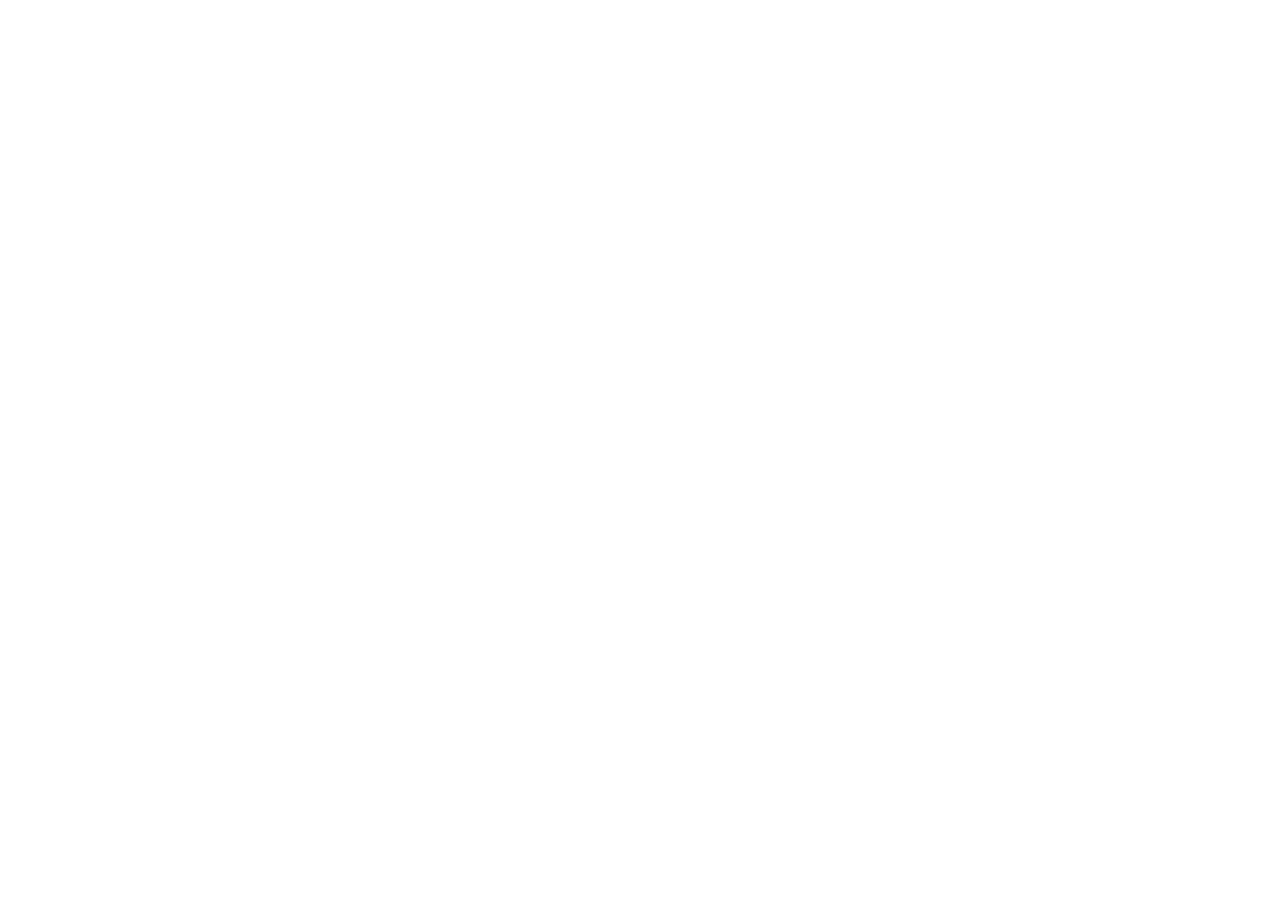
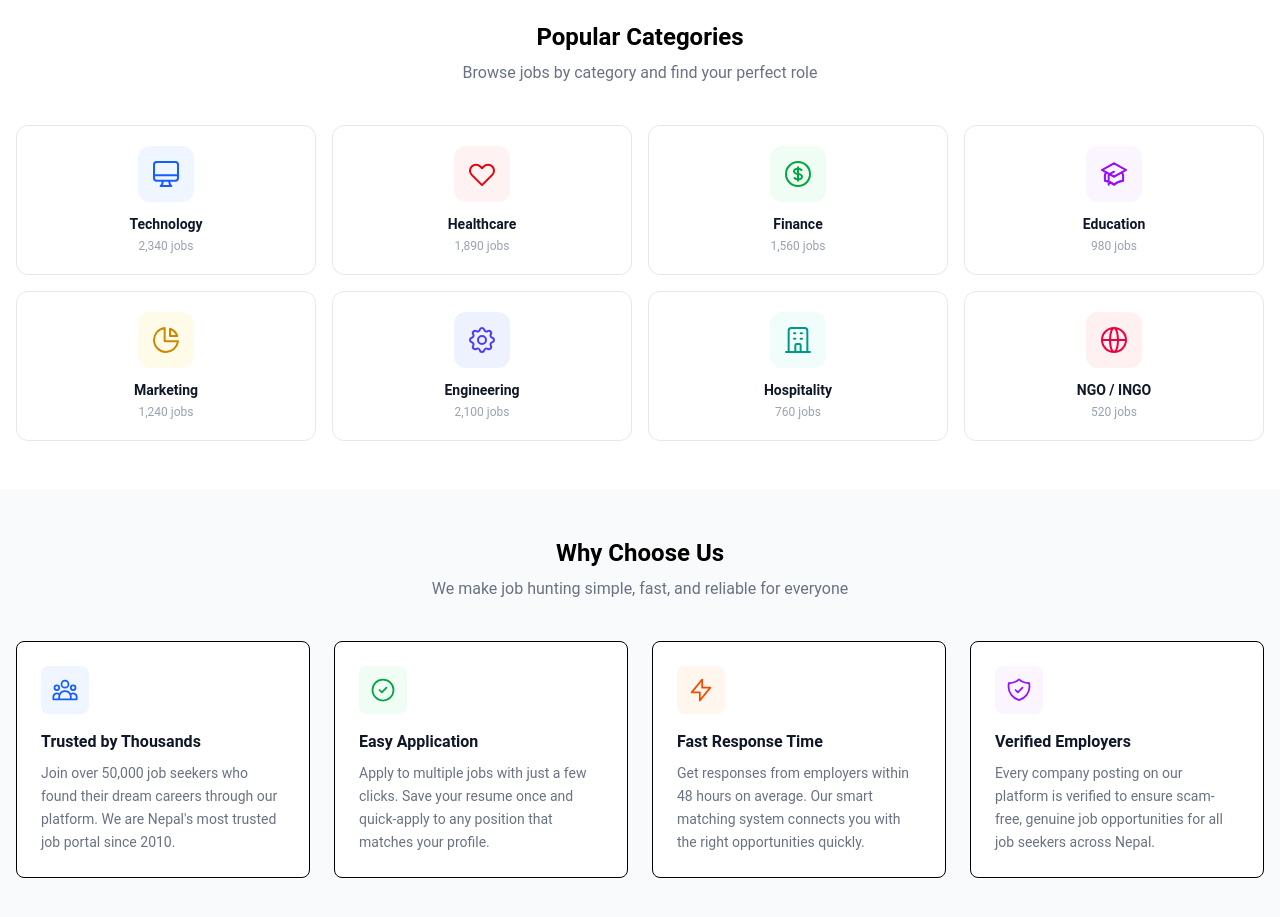
Before and after one commit to raisalomi595/JobNepal, a React app: page / in a window 1280 px wide. Shown: the part 1760-2677 px from the top of the page. Before the commit the page ends 1733 px from the top, so only its background shows below. Built offline with nearby package versions, Linux system fonts and the light colour scheme; the HTML template or start-up script is replaced by a standard one.

Commit message:
Feat: Add Featured Jobs, Categories, and Why Choose Us

```diff
--- a/src/App.jsx
+++ b/src/App.jsx
@@ -20,6 +20,8 @@
 import JobSidebar from "./components/JobSidebar";
 
 import FeaturedJobs from "./components/FeaturedJobs";
+import PopularCategories from "./components/PopularCategories";
+import WhyChooseUs from "./components/WhyChooseUs";
 
 function App() {
   return (
@@ -50,6 +52,8 @@
         preserving the original jobsnepal.com look and feel.
       */}
       <FeaturedJobs />
+      <PopularCategories />
+      <WhyChooseUs />
     </div>
   );
 }
--- /dev/null
+++ b/src/components/PopularCategories.jsx
@@ -0,0 +1,40 @@
+const categories = [
+  { title: "Technology", count: "2,340 jobs", color: "bg-blue-50 text-blue-600", hover: "hover:border-blue-200",
+    icon: <svg className="w-8 h-8" fill="none" stroke="currentColor" viewBox="0 0 24 24"><path strokeLinecap="round" strokeLinejoin="round" strokeWidth={1.5} d="M9.75 17L9 20l-1 1h8l-1-1-.75-3M3 13h18M5 17h14a2 2 0 002-2V5a2 2 0 00-2-2H5a2 2 0 00-2 2v10a2 2 0 002 2z" /></svg> },
+  { title: "Healthcare", count: "1,890 jobs", color: "bg-red-50 text-red-600", hover: "hover:border-red-200",
+    icon: <svg className="w-8 h-8" fill="none" stroke="currentColor" viewBox="0 0 24 24"><path strokeLinecap="round" strokeLinejoin="round" strokeWidth={1.5} d="M4.318 6.318a4.5 4.5 0 000 6.364L12 20.364l7.682-7.682a4.5 4.5 0 00-6.364-6.364L12 7.636l-1.318-1.318a4.5 4.5 0 00-6.364 0z" /></svg> },
+  { title: "Finance", count: "1,560 jobs", color: "bg-green-50 text-green-600", hover: "hover:border-green-200",
+    icon: <svg className="w-8 h-8" fill="none" stroke="currentColor" viewBox="0 0 24 24"><path strokeLinecap="round" strokeLinejoin="round" strokeWidth={1.5} d="M12 8c-1.657 0-3 .895-3 2s1.343 2 3 2 3 .895 3 2-1.343 2-3 2m0-8c1.11 0 2.08.402 2.599 1M12 8V7m0 1v8m0 0v1m0-1c-1.11 0-2.08-.402-2.599-1M21 12a9 9 0 11-18 0 9 9 0 0118 0z" /></svg> },
+  { title: "Education", count: "980 jobs", color: "bg-purple-50 text-purple-600", hover: "hover:border-purple-200",
+    icon: <svg className="w-8 h-8" fill="none" stroke="currentColor" viewBox="0 0 24 24"><path d="M12 14l9-5-9-5-9 5 9 5z" /><path d="M12 14l6.16-3.422a12.083 12.083 0 01.665 6.479A11.952 11.952 0 0012 20.055a11.952 11.952 0 00-6.824-2.998 12.078 12.078 0 01.665-6.479L12 14z" /><path strokeLinecap="round" strokeLinejoin="round" strokeWidth={1.5} d="M12 14l9-5-9-5-9 5 9 5zm0 0l6.16-3.422a12.083 12.083 0 01.665 6.479A11.952 11.952 0 0012 20.055a11.952 11.952 0 00-6.824-2.998 12.078 12.078 0 01.665-6.479L12 14zm-4 6v-7.5l4-2.222" /></svg> },
+  { title: "Marketing", count: "1,240 jobs", color: "bg-yellow-50 text-yellow-600", hover: "hover:border-yellow-200",
+    icon: <svg className="w-8 h-8" fill="none" stroke="currentColor" viewBox="0 0 24 24"><path strokeLinecap="round" strokeLinejoin="round" strokeWidth={1.5} d="M11 3.055A9.001 9.001 0 1020.945 13H11V3.055z" /><path strokeLinecap="round" strokeLinejoin="round" strokeWidth={1.5} d="M20.488 9H15V3.512A9.025 9.025 0 0120.488 9z" /></svg> },
+  { title: "Engineering", count: "2,100 jobs", color: "bg-indigo-50 text-indigo-600", hover: "hover:border-indigo-200",
+    icon: <svg className="w-8 h-8" fill="none" stroke="currentColor" viewBox="0 0 24 24"><path strokeLinecap="round" strokeLinejoin="round" strokeWidth={1.5} d="M10.325 4.317c.426-1.756 2.924-1.756 3.35 0a1.724 1.724 0 002.573 1.066c1.543-.94 3.31.826 2.37 2.37a1.724 1.724 0 001.066 2.573c1.756.426 1.756 2.924 0 3.35a1.724 1.724 0 00-1.066 2.573c.94 1.543-.826 3.31-2.37 2.37a1.724 1.724 0 00-2.573 1.066c-.426 1.756-2.924 1.756-3.35 0a1.724 1.724 0 00-2.573-1.066c-1.543.94-3.31-.826-2.37-2.37a1.724 1.724 0 00-1.066-2.573c-1.756-.426-1.756-2.924 0-3.35a1.724 1.724 0 001.066-2.573c-.94-1.543.826-3.31 2.37-2.37.996.608 2.296.07 2.572-1.065z" /><path strokeLinecap="round" strokeLinejoin="round" strokeWidth={1.5} d="M15 12a3 3 0 11-6 0 3 3 0 016 0z" /></svg> },
+  { title: "Hospitality", count: "760 jobs", color: "bg-teal-50 text-teal-600", hover: "hover:border-teal-200",
+    icon: <svg className="w-8 h-8" fill="none" stroke="currentColor" viewBox="0 0 24 24"><path strokeLinecap="round" strokeLinejoin="round" strokeWidth={1.5} d="M19 21V5a2 2 0 00-2-2H7a2 2 0 00-2 2v16m14 0h2m-2 0h-5m-9 0H3m2 0h5M9 7h1m-1 4h1m4-4h1m-1 4h1m-5 10v-5a1 1 0 011-1h2a1 1 0 011 1v5m-4 0h4" /></svg> },
+  { title: "NGO / INGO", count: "520 jobs", color: "bg-rose-50 text-rose-600", hover: "hover:border-rose-200",
+    icon: <svg className="w-8 h-8" fill="none" stroke="currentColor" viewBox="0 0 24 24"><path strokeLinecap="round" strokeLinejoin="round" strokeWidth={1.5} d="M21 12a9 9 0 01-9 9m9-9a9 9 0 00-9-9m9 9H3m9 9a9 9 0 01-9-9m9 9c1.657 0 3-4.03 3-9s-1.343-9-3-9m0 18c-1.657 0-3-4.03-3-9s1.343-9 3-9m-9 9a9 9 0 019-9" /></svg> },
+];
+
+export default function PopularCategories() {
+  return (
+    <section className="py-12 bg-white">
+      <div className="container mx-auto px-4">
+        <div className="text-center mb-10">
+          <h2 className="text-2xl font-bold text-\\\[#0261a6]">Popular Categories</h2>
+          <p className="mt-2 text-gray-500">Browse jobs by category and find your perfect role</p>
+        </div>
+        <div className="grid grid-cols-2 md:grid-cols-4 gap-4">
+          {categories.map((cat) => (
+            <a key={cat.title} href="#" className={`group flex flex-col items-center text-center p-5 rounded-xl border border-gray-200 bg-white ${cat.hover} hover:shadow-lg hover:-translate-y-1 transition-all duration-300`}>
+              <div className={`w-14 h-14 ${cat.color} rounded-xl flex items-center justify-center mb-3 group-hover:scale-110 transition-transform`}>{cat.icon}</div>
+              <h3 className="text-sm font-semibold text-gray-900">{cat.title}</h3>
+              <p className="text-xs text-gray-400 mt-1">{cat.count}</p>
+            </a>
+          ))}
+        </div>
+      </div>
+    </section>
+  );
+}
--- /dev/null
+++ b/src/components/WhyChooseUs.jsx
@@ -0,0 +1,32 @@
+const features = [
+  { title: "Trusted by Thousands", description: "Join over 50,000 job seekers who found their dream careers through our platform. We are Nepal's most trusted job portal since 2010.", color: "bg-blue-50 text-blue-600",
+    icon: <svg className="w-7 h-7" fill="none" stroke="currentColor" viewBox="0 0 24 24"><path strokeLinecap="round" strokeLinejoin="round" strokeWidth={1.5} d="M17 20h5v-2a3 3 0 00-5.356-1.857M17 20H7m10 0v-2c0-.656-.126-1.283-.356-1.857M7 20H2v-2a3 3 0 015.356-1.857M7 20v-2c0-.656.126-1.283.356-1.857m0 0a5.002 5.002 0 019.288 0M15 7a3 3 0 11-6 0 3 3 0 016 0zm6 3a2 2 0 11-4 0 2 2 0 014 0zM7 10a2 2 0 11-4 0 2 2 0 014 0z" /></svg> },
+  { title: "Easy Application", description: "Apply to multiple jobs with just a few clicks. Save your resume once and quick-apply to any position that matches your profile.", color: "bg-green-50 text-green-600",
+    icon: <svg className="w-7 h-7" fill="none" stroke="currentColor" viewBox="0 0 24 24"><path strokeLinecap="round" strokeLinejoin="round" strokeWidth={1.5} d="M9 12l2 2 4-4m6 2a9 9 0 11-18 0 9 9 0 0118 0z" /></svg> },
+  { title: "Fast Response Time", description: "Get responses from employers within 48 hours on average. Our smart matching system connects you with the right opportunities quickly.", color: "bg-orange-50 text-orange-600",
+    icon: <svg className="w-7 h-7" fill="none" stroke="currentColor" viewBox="0 0 24 24"><path strokeLinecap="round" strokeLinejoin="round" strokeWidth={1.5} d="M13 10V3L4 14h7v7l9-11h-7z" /></svg> },
+  { title: "Verified Employers", description: "Every company posting on our platform is verified to ensure scam-free, genuine job opportunities for all job seekers across Nepal.", color: "bg-purple-50 text-purple-600",
+    icon: <svg className="w-7 h-7" fill="none" stroke="currentColor" viewBox="0 0 24 24"><path strokeLinecap="round" strokeLinejoin="round" strokeWidth={1.5} d="M9 12l2 2 4-4m5.618-4.016A11.955 11.955 0 0112 2.944a11.955 11.955 0 01-8.618 3.04A12.02 12.02 0 003 9c0 5.591 3.824 10.29 9 11.622 5.176-1.332 9-6.03 9-11.622 0-1.042-.133-2.052-.382-3.016z" /></svg> },
+];
+
+export default function WhyChooseUs() {
+  return (
+    <section className="py-12 bg-gray-50">
+      <div className="container mx-auto px-4">
+        <div className="text-center mb-10">
+          <h2 className="text-2xl font-bold text-\\\[#0261a6]">Why Choose Us</h2>
+          <p className="mt-2 text-gray-500">We make job hunting simple, fast, and reliable for everyone</p>
+        </div>
+        <div className="grid grid-cols-1 md:grid-cols-2 lg:grid-cols-4 gap-6">
+          {features.map((feature) => (
+            <div key={feature.title} className="bg-white rounded-lg p-6 border border-\\\[#efefef] hover:shadow-md transition-shadow duration-300">
+              <div className={`w-12 h-12 ${feature.color} rounded-lg flex items-center justify-center mb-4`}>{feature.icon}</div>
+              <h3 className="text-base font-semibold text-gray-900 mb-2">{feature.title}</h3>
+              <p className="text-sm text-gray-500 leading-relaxed">{feature.description}</p>
+            </div>
+          ))}
+        </div>
+      </div>
+    </section>
+  );
+}
```
